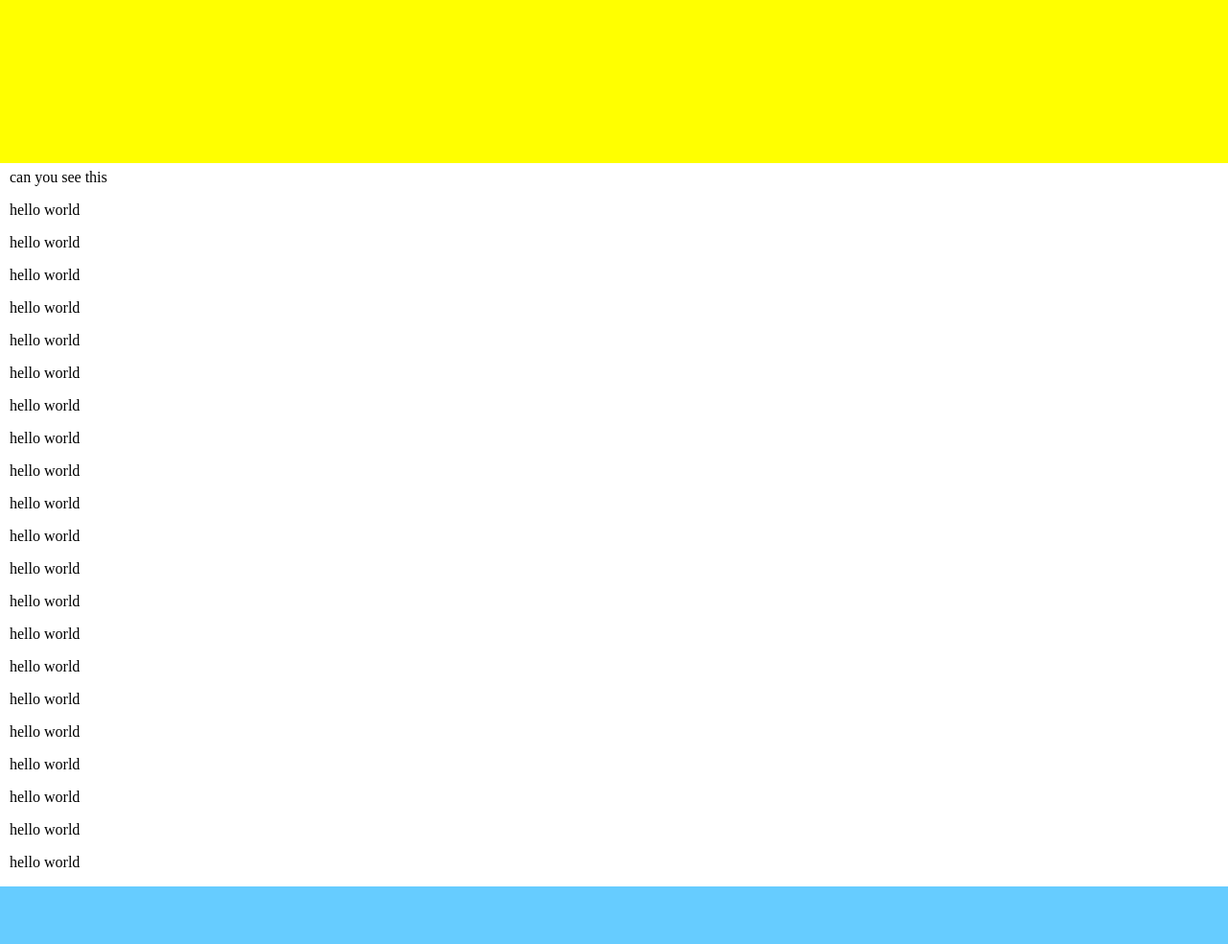
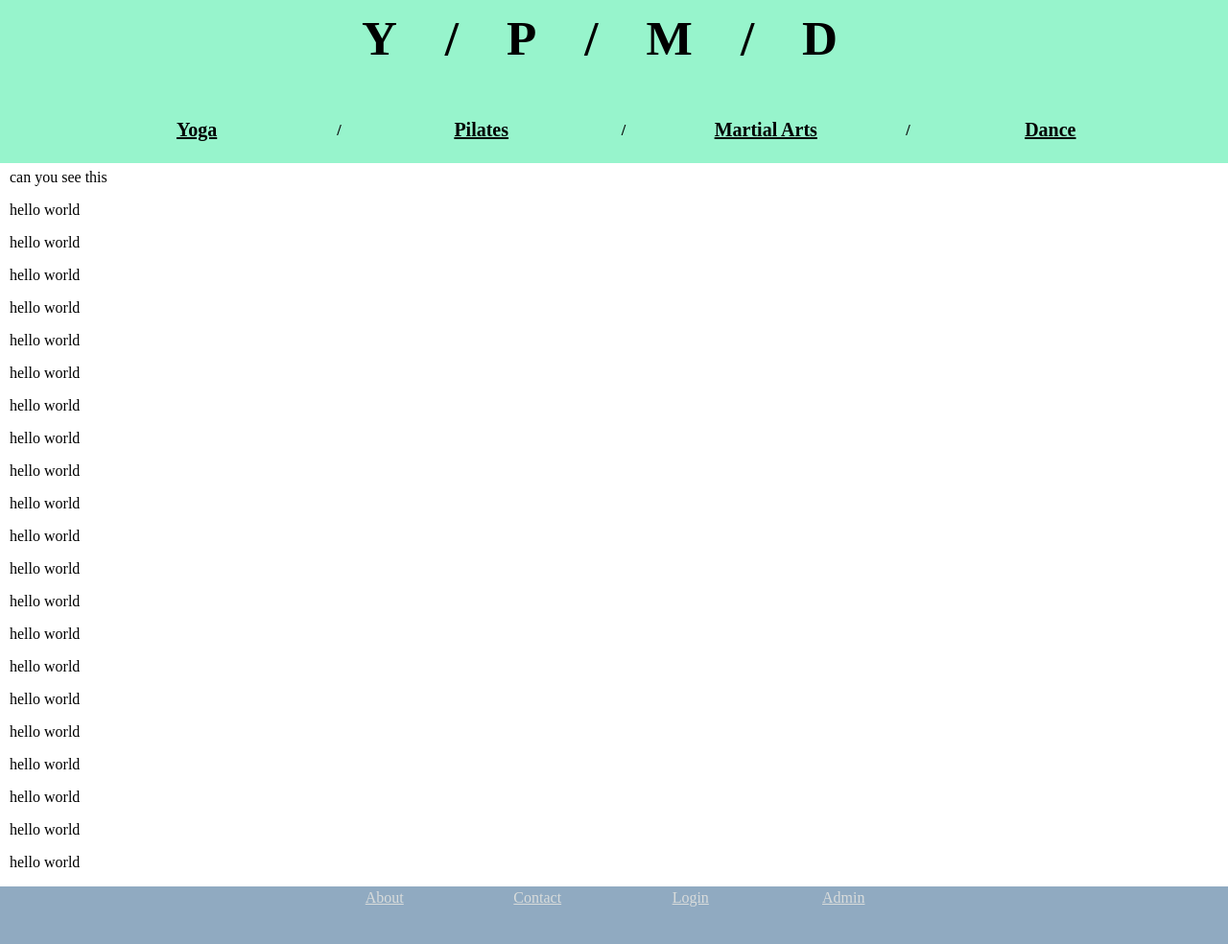
Before and after one commit to boacompiler/Karate-Website, a PHP site: page /index.html in a window 1280 px wide. Shown: the whole page at 96% size. Run offline with PHP 8.4, Linux system fonts and the light colour scheme; some libraries are stand-ins or nearby versions.

Commit message:
index is now up to snuff

```diff
--- a/index.html
+++ b/index.html
@@ -12,11 +12,31 @@
     <body>
         <div id="wrapper">
             <div id="header">
+                <h1>Y/P/M/D</h1>
+                <table id="navTable">
+                    <tr>
+                        <td><a href="yoga.html"><div>Yoga</div></a></td>
+                        <td><p>/</p></td>
+                        <td><a href="pilates.html"><div>Pilates</div></a></td>
+                        <td><p>/</p></td>
+                        <td><a href="martialArts.html"><div>Martial Arts</div></a></td>
+                        <td><p>/</p></td>
+                        <td><a href="dance.html"><div>Dance</div></a></td>
+                    </tr>
+                </table>
             </div>
             <div id="content">
             <p>can you see this</p><p>hello world</p><p>hello world</p><p>hello world</p><p>hello world</p><p>hello world</p><p>hello world</p><p>hello world</p><p>hello world</p><p>hello world</p><p>hello world</p><p>hello world</p><p>hello world</p><p>hello world</p><p>hello world</p><p>hello world</p><p>hello world</p><p>hello world</p><p>hello world</p><p>hello world</p><p>hello world</p><p>hello world</p>
             </div>
             <div id="footer">
+                <table id="footerTable">
+                    <tr>
+                        <td><a href="about.html"><div>About</div></a></td>
+                        <td><a href="contact.html"><div>Contact</div></a></td>
+                        <td><a href="login.html"><div>Login</div></a></td>
+                        <td><a href="admin.html"><div>Admin</div></a></td>
+                    </tr>
+                </table>
             </div>
         </div>
     </body>
--- a/ypmd.css
+++ b/ypmd.css
@@ -9,7 +9,7 @@ body {
     position:relative;
 }
 #header {
-    background:#ff0;
+    background:#97f4cc;
     padding:10px;
     width: 100%;
     height: 150px;
@@ -23,12 +23,56 @@ body {
 #content {
     padding:10px;
     padding-top:160px;
-    padding-bottom:60px;   /* Height of the footer */
+    padding-bottom:60px;
 }
 #footer {
     position:absolute;
     bottom:0;
     width:100%;
-    height:60px;   /* Height of the footer */
-    background:#6cf;
+    height:60px;
+    background:#90aac1;
 }
+h1
+{
+    text-align: center;
+    font-size: 4vw;
+    letter-spacing: 50px;
+    margin-top: 0;
+}
+#navTable
+{
+    position:absolute;
+    bottom:20;
+    table-layout: fixed;
+    width:80%;
+    left:10%;
+}
+#navTable td
+{
+    text-align: center;
+    white-space:nowrap;
+    font-weight: bold;
+}
+#navTable a
+{
+    color:black;
+    font-size: 20px
+}
+#navTable a:hover
+{
+    color:#565587;
+    font-size: 20px;
+    font-weight: bold;
+}
+#footerTable
+{
+    position: absolute;
+    width: 50%;
+    left: 25%;
+    table-layout: fixed;
+    text-align: center;
+}
+#footerTable a
+{
+    color: #d9dcdb;
+}
```
